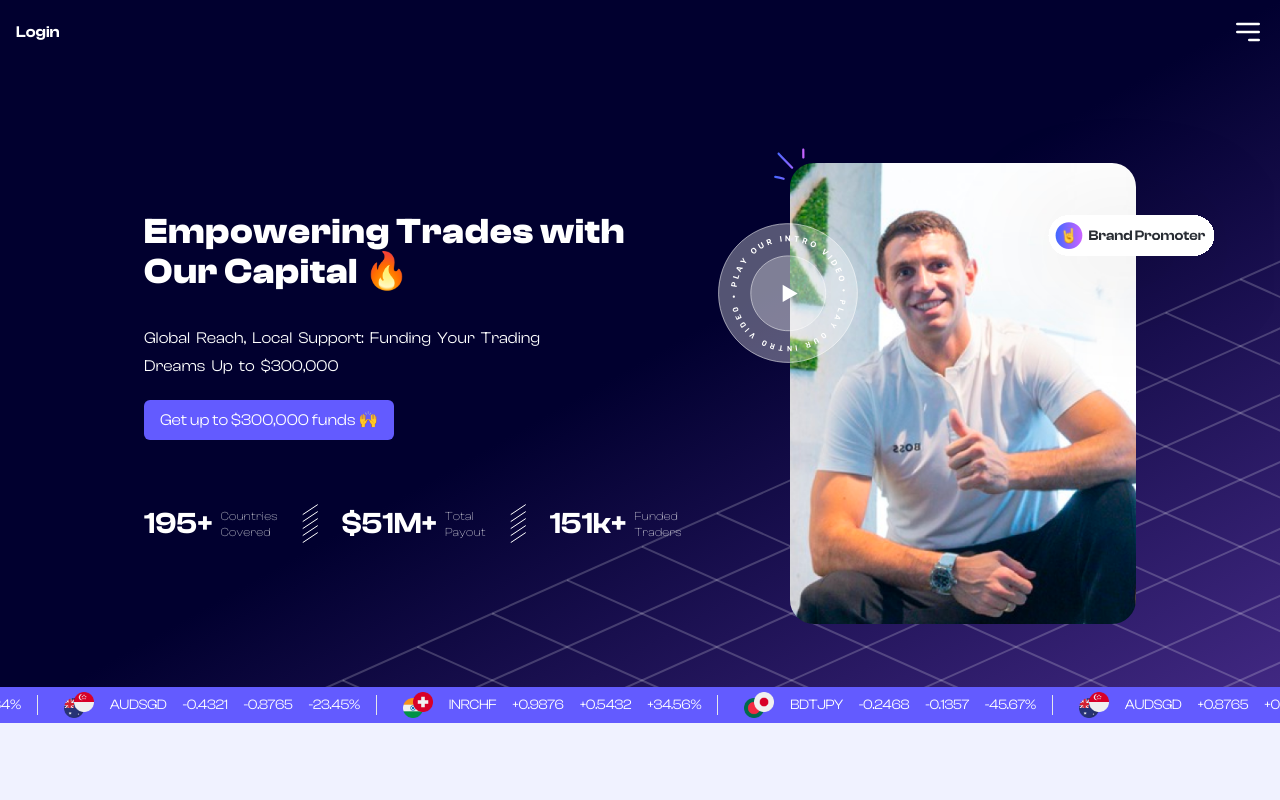
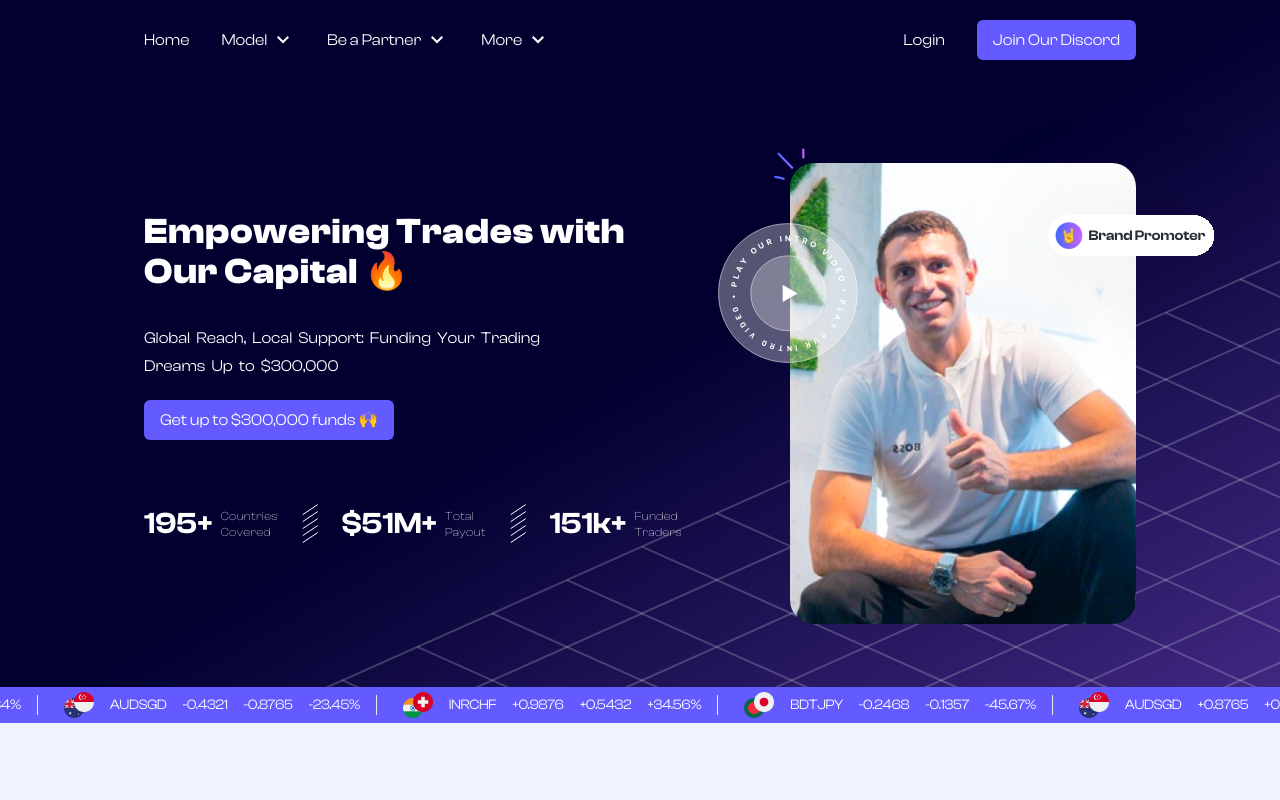
Before and after one commit to HafizulHaque/Landing-Page-Next.js, a Next.js app: page / in a window 1280 px wide. Shown: the top 800 px of the page. Built offline with nearby package versions, Linux system fonts and the light colour scheme.

Commit message:
build fix #2

```diff
--- a/src/components/Navbar/Navbar.tsx
+++ b/src/components/Navbar/Navbar.tsx
@@ -6,7 +6,7 @@ import MobileNav from "../MobileNav/MobileNav";
 
 const Navbar = () => {
 
-  const [isMobile, setIsMobile] = useState(true);
+  const [isMobile, setIsMobile] = useState(false);
 
   const [isScrolled, setIsScrolled] = useState(false);
 
@@ -30,6 +30,7 @@ const Navbar = () => {
 
   useEffect(() => {
     if(typeof window !== 'undefined'){
+      handleResize();
       window.addEventListener('resize', handleResize);
       return () => {
         window.removeEventListener('resize', handleResize);
```
